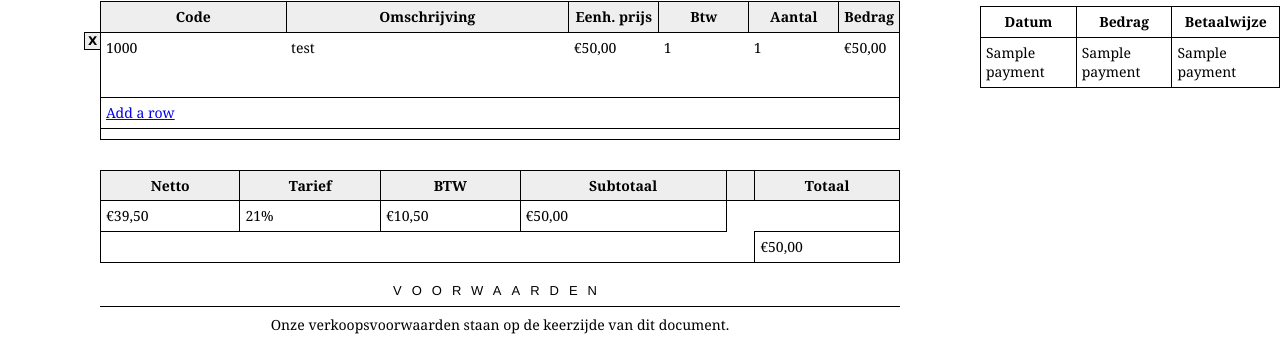
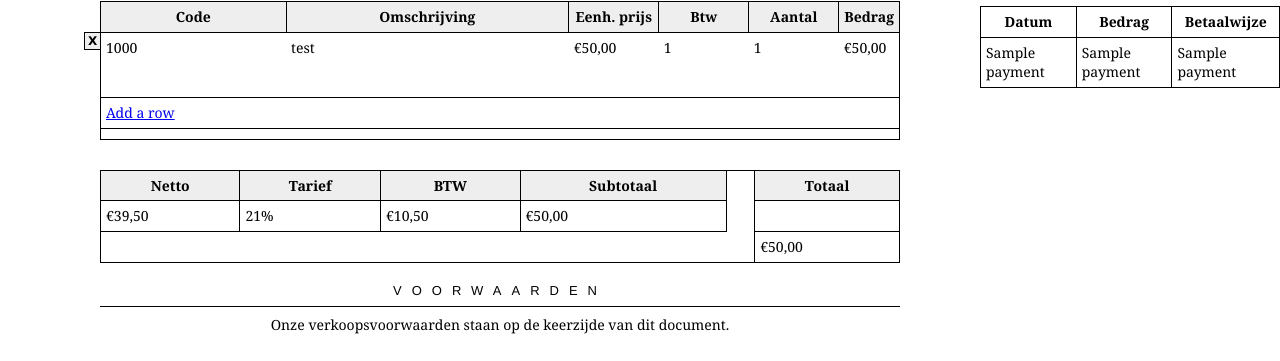
Before and after one commit to ddccffvv/euro2000, a Flask app: template templates/invoice.html in a window 1280 px wide. Shown: the part 394-755 px from the top of the page. Run offline with Flask 2, Linux system fonts and the light colour scheme; the template is opened without the code that fills it: most values are stand-ins (such as "Sample title", 1, 10 or a date in 2020); parts of the project's set-up code (start-up, migrations or seed data) failed here and were passed over.

Commit message:
btw layout

```diff
--- a/static/style.css
+++ b/static/style.css
@@ -48,7 +48,8 @@ table td, table th { border: 1px solid black; padding: 5px; }
 #items td.first-row { border: 0; }
 #items td.btw-calc { width: 79px; }
 
-#sum td.blank { border: 0; }
+#sum td.blank { border-top: 0; border-bottom: 0;}
+#sum th.blank { border-top: 0; border-bottom: 0; background:none;}
 #sum th { background: #eee; }
 #sum { clear: both; width: 100%; margin: 30px 0 0 0; border: 1px solid black; }
 
```
